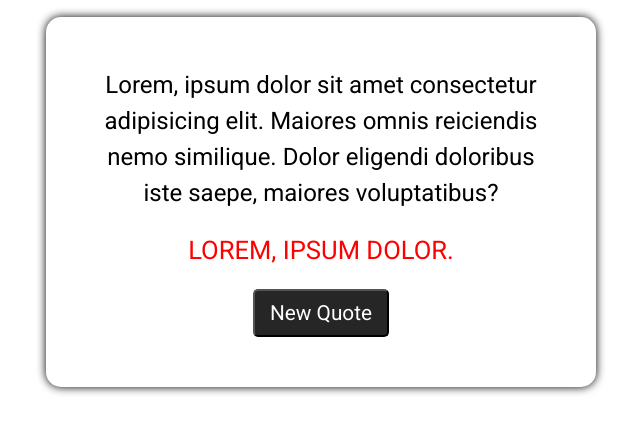
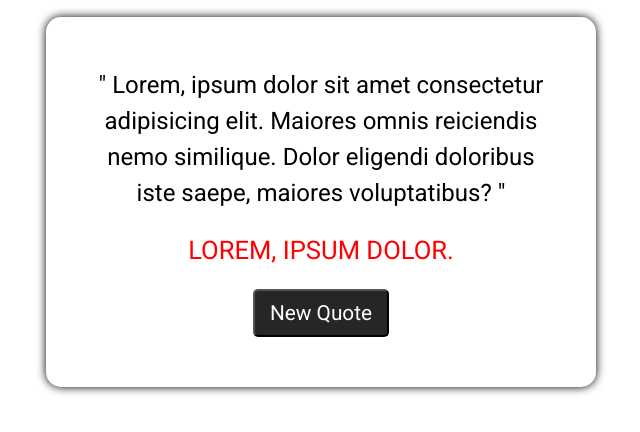
Before and after one commit to Am1r-B/javascript-quote-generator, a plain HTML site: page index.html in a window 1280 px wide. Shown: the part 246-678 px from the top of the page, without its empty margins (319-959 px from the left). Drawn offline with Linux system fonts and the light colour scheme.

Commit message:
Add pseudo element for quote

```diff
--- a/style.css
+++ b/style.css
@@ -45,6 +45,11 @@ body {
   line-height: 1.5;
 }
 
+blockquote > p:before,
+blockquote > p:after {
+  content: '"';
+}
+
 .main-content .person {
   font-size: 1.6rem;
   color: red;
```
